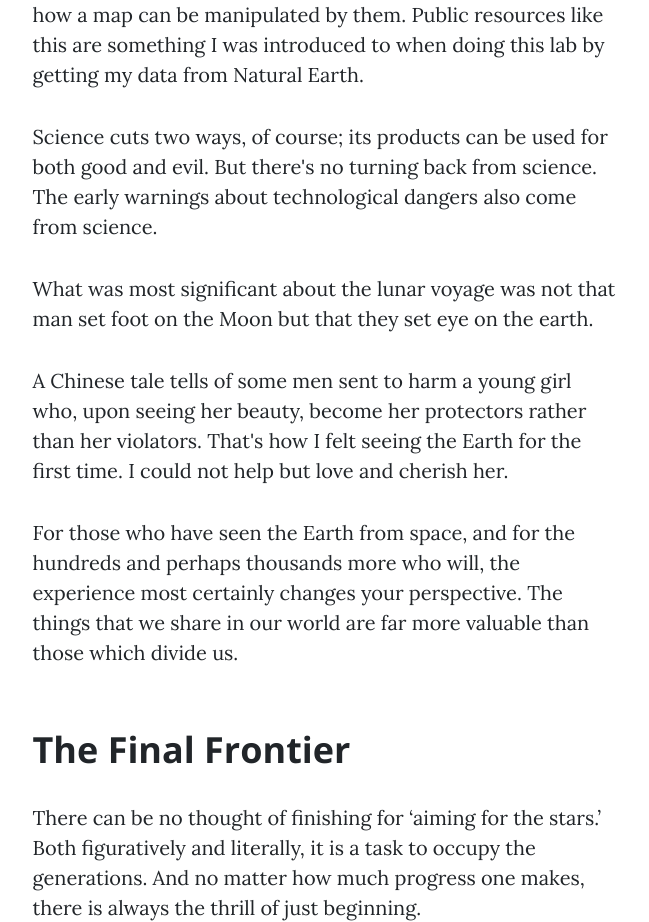
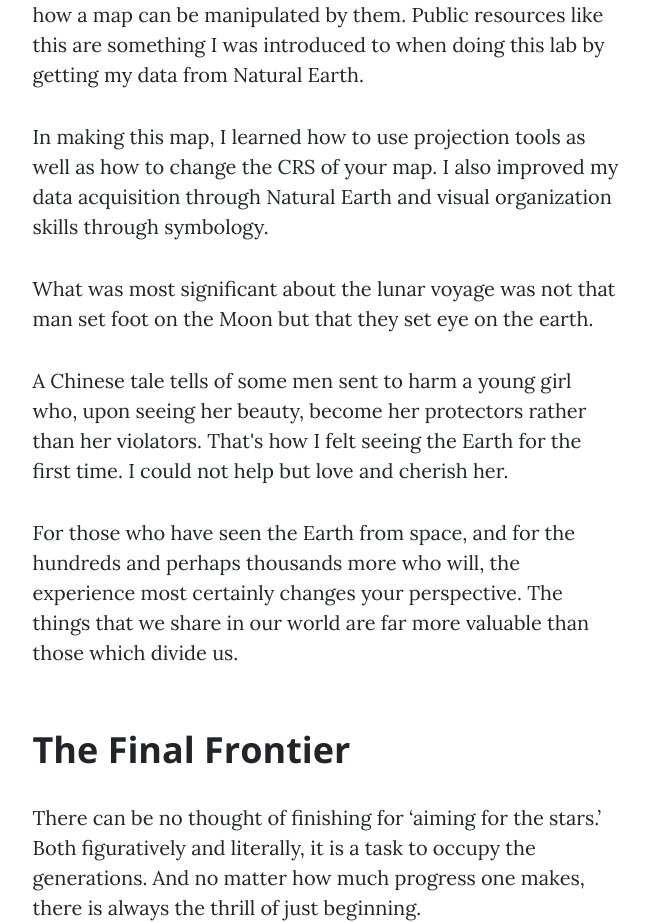
Before and after one commit to alexacarlton06/alexacarlton06, a plain HTML site: page post.html in a window 1280 px wide. Shown: the part 1061-1983 px from the top of the page, without its empty margins (313-962 px from the left). Drawn offline with nearby package versions, Linux system fonts and the light colour scheme.

Commit message:
Update post.html

```diff
--- a/post.html
+++ b/post.html
@@ -58,7 +58,7 @@
                 <div class="row gx-4 gx-lg-5 justify-content-center">
                     <div class="col-md-10 col-lg-8 col-xl-7">
                         <p>I made this map at the beginning of the course for lab 2. It opened my eyes to how your concept of the world can be changed based on how it's represented on a map. This map solves the problem of biased world views based on different projection systems. Another thing that helps solve this problem is public GIS data, as it allows people to use the data and see how a map can be manipulated by them. Public resources like this are something I was introduced to when doing this lab by getting my data from Natural Earth. </p>
-                        <p>Science cuts two ways, of course; its products can be used for both good and evil. But there's no turning back from science. The early warnings about technological dangers also come from science.</p>
+                        <p>In making this map, I learned how to use projection tools as well as how to change the CRS of your map. I also improved my data acquisition through Natural Earth and visual organization skills through symbology.</p>
                         <p>What was most significant about the lunar voyage was not that man set foot on the Moon but that they set eye on the earth.</p>
                         <p>A Chinese tale tells of some men sent to harm a young girl who, upon seeing her beauty, become her protectors rather than her violators. That's how I felt seeing the Earth for the first time. I could not help but love and cherish her.</p>
                         <p>For those who have seen the Earth from space, and for the hundreds and perhaps thousands more who will, the experience most certainly changes your perspective. The things that we share in our world are far more valuable than those which divide us.</p>
```
